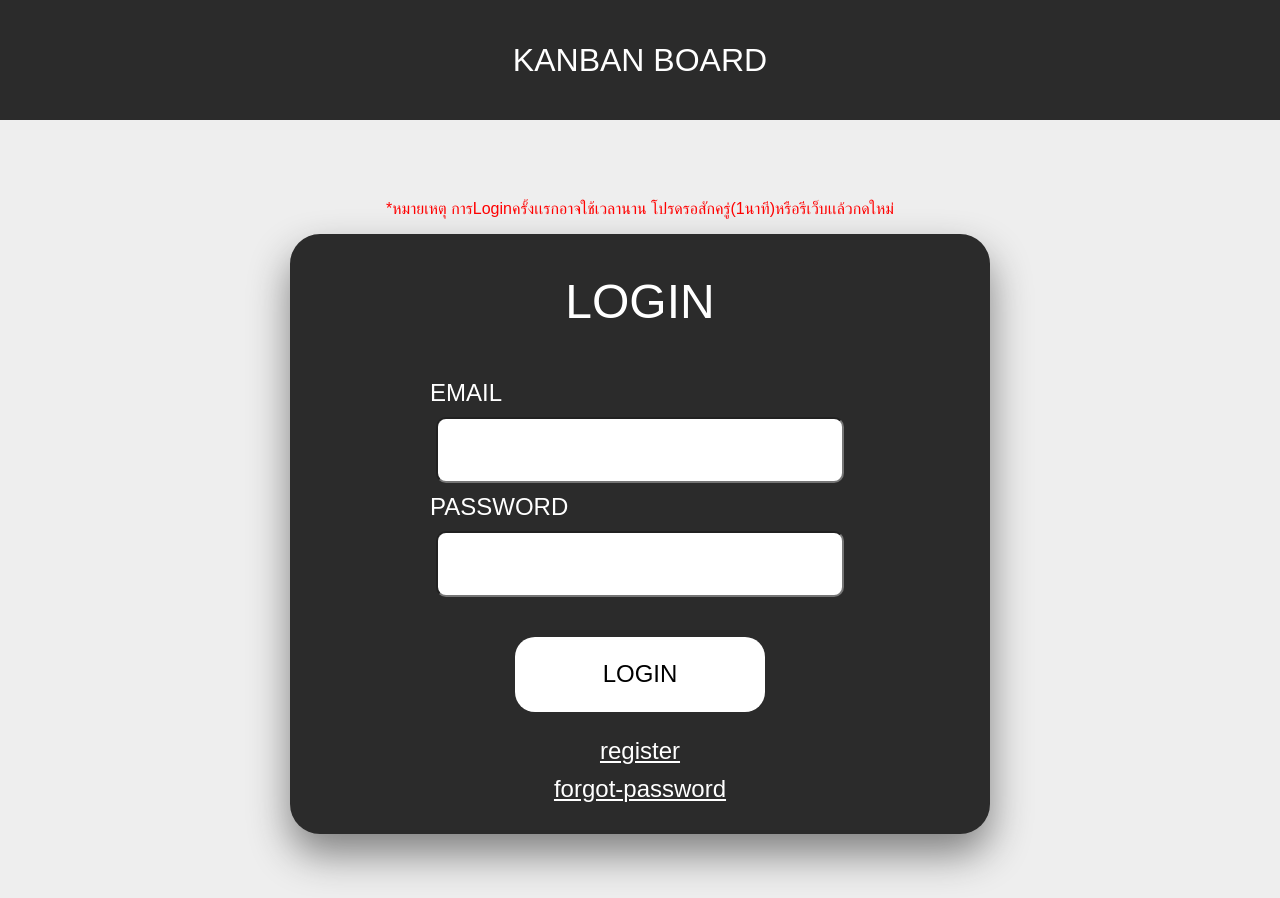
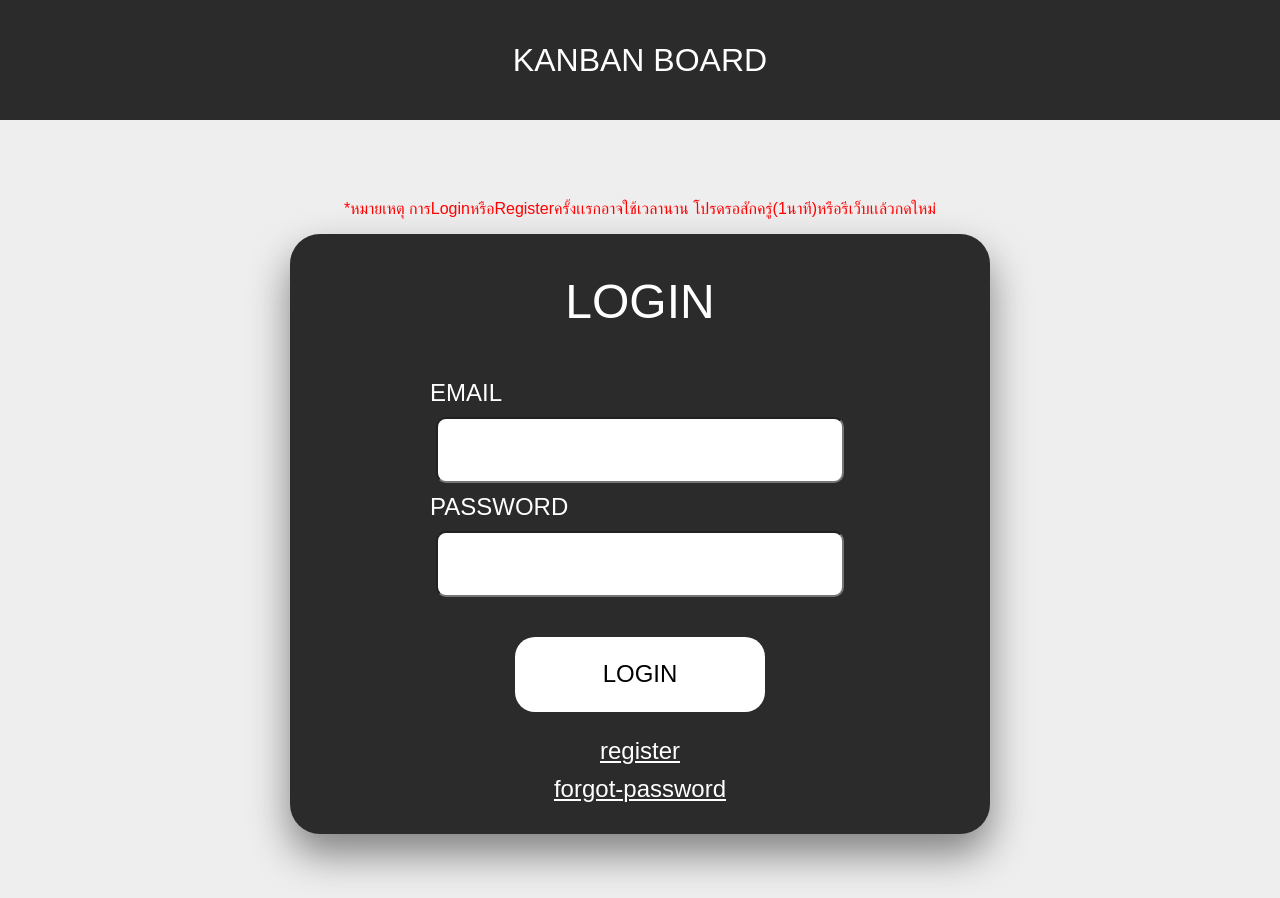
Before and after one commit to oomo3069/kanban_board, a Vue app in the folder frontend/: page /login in a window 1280 px wide. Built offline with nearby package versions, Linux system fonts and the light colour scheme.

Commit message:
just note

```diff
--- a/frontend/src/pages/LoginPage.vue
+++ b/frontend/src/pages/LoginPage.vue
@@ -1,6 +1,6 @@
 <template>
   <div class="containerlogin">
-  <p class="alert">*หมายเหตุ การLoginครั้งเเรกอาจใช้เวลานาน โปรดรอสักครู่(1นาที)หรือรีเว็บเเล้วกดใหม่</p>
+  <p class="alert">*หมายเหตุ การLoginหรือRegisterครั้งเเรกอาจใช้เวลานาน โปรดรอสักครู่(1นาที)หรือรีเว็บเเล้วกดใหม่</p>
   <div class="login-form">
     <h2>LOGIN</h2>
     <form @submit.prevent="submit">
```
